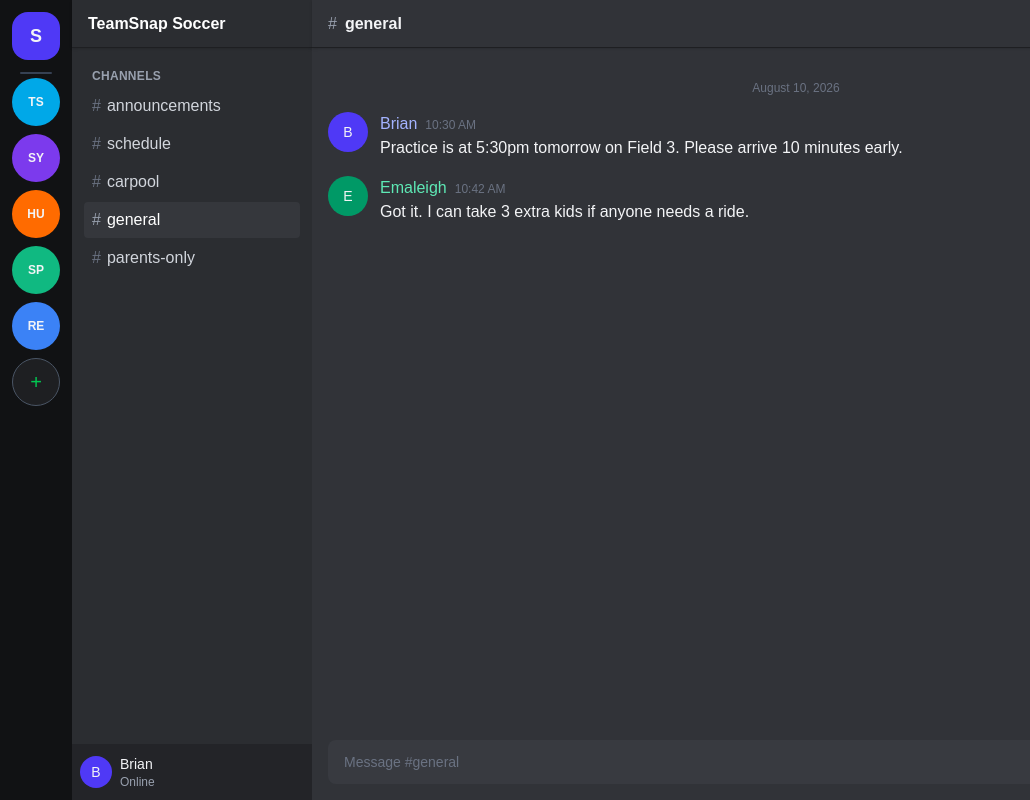
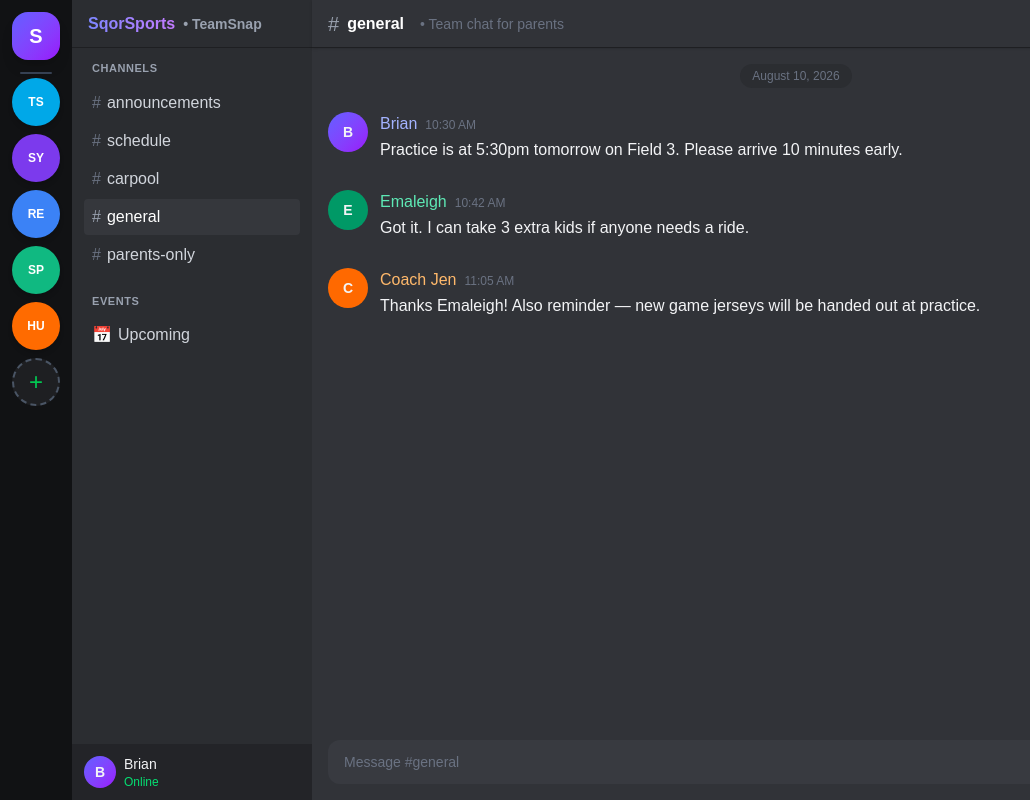
Before and after one commit to BriWilhite/sqorsports, a Next.js app: page / in a window 1280 px wide. Shown: the whole page, without its empty margins (0-1030 px from the left). Built offline with nearby package versions, Linux system fonts and the light colour scheme.

Commit message:
Polish UI toward concept direction

```diff
--- a/app/page.tsx
+++ b/app/page.tsx
@@ -1,134 +1,179 @@
 export default function Home() {
   return (
-    <div className="flex h-screen bg-[#1e1f22] text-gray-100">
+    <div className="flex h-screen bg-[#1e1f22] text-gray-100 overflow-hidden">
       {/* Servers Sidebar */}
-      <div className="w-[72px] bg-[#111214] flex flex-col items-center py-3 space-y-2">
-        {/* SqorSports home */}
-        <div className="w-12 h-12 rounded-2xl bg-indigo-600 flex items-center justify-center text-lg font-bold cursor-pointer hover:rounded-xl transition-all duration-200">
+      <div className="w-[72px] bg-[#111214] flex flex-col items-center py-3 space-y-2 flex-shrink-0">
+        {/* SqorSports Home */}
+        <div className="w-12 h-12 rounded-2xl bg-gradient-to-br from-indigo-500 to-purple-600 flex items-center justify-center text-white text-xl font-black cursor-pointer hover:rounded-xl transition-all duration-200 shadow-lg">
           S
         </div>
 
         <div className="w-8 h-[2px] bg-gray-700 rounded-full my-1"></div>
 
         {/* TeamSnap */}
-        <div className="w-12 h-12 rounded-full bg-[#00a8e8] flex items-center justify-center text-xs font-bold cursor-pointer hover:rounded-2xl transition-all duration-200" title="TeamSnap">
+        <div className="w-12 h-12 rounded-full bg-[#00a8e8] flex items-center justify-center text-white text-xs font-bold cursor-pointer hover:rounded-2xl transition-all duration-200 shadow-md" title="TeamSnap">
           TS
         </div>
 
         {/* SportsYou */}
-        <div className="w-12 h-12 rounded-full bg-[#7c3aed] flex items-center justify-center text-xs font-bold cursor-pointer hover:rounded-2xl transition-all duration-200" title="SportsYou">
+        <div className="w-12 h-12 rounded-full bg-[#7c3aed] flex items-center justify-center text-white text-xs font-bold cursor-pointer hover:rounded-2xl transition-all duration-200 shadow-md" title="SportsYou">
           SY
         </div>
 
+        {/* Remind */}
+        <div className="w-12 h-12 rounded-full bg-[#3b82f6] flex items-center justify-center text-white text-xs font-bold cursor-pointer hover:rounded-2xl transition-all duration-200 shadow-md" title="Remind">
+          RE
+        </div>
+
+        {/* Sprocket */}
+        <div className="w-12 h-12 rounded-full bg-[#10b981] flex items-center justify-center text-white text-xs font-bold cursor-pointer hover:rounded-2xl transition-all duration-200 shadow-md" title="Sprocket Sports">
+          SP
+        </div>
+
         {/* Hudl */}
-        <div className="w-12 h-12 rounded-full bg-[#ff6b00] flex items-center justify-center text-xs font-bold cursor-pointer hover:rounded-2xl transition-all duration-200" title="Hudl">
+        <div className="w-12 h-12 rounded-full bg-[#ff6b00] flex items-center justify-center text-white text-xs font-bold cursor-pointer hover:rounded-2xl transition-all duration-200 shadow-md" title="Hudl">
           HU
         </div>
 
-        {/* Sprocket */}
-        <div className="w-12 h-12 rounded-full bg-[#10b981] flex items-center justify-center text-xs font-bold cursor-pointer hover:rounded-2xl transition-all duration-200" title="Sprocket">
-          SP
-        </div>
-
-        {/* Remind */}
-        <div className="w-12 h-12 rounded-full bg-[#3b82f6] flex items-center justify-center text-xs font-bold cursor-pointer hover:rounded-2xl transition-all duration-200" title="Remind">
-          RE
-        </div>
-
-        {/* Add server */}
-        <div className="w-12 h-12 rounded-full bg-[#1e1f22] border border-gray-600 flex items-center justify-center text-xl text-green-500 cursor-pointer hover:rounded-2xl hover:bg-green-500 hover:text-white transition-all duration-200">
+        {/* Add Server */}
+        <div className="w-12 h-12 rounded-full bg-[#1e1f22] border-2 border-dashed border-gray-600 flex items-center justify-center text-2xl text-green-500 cursor-pointer hover:rounded-2xl hover:bg-green-500 hover:text-white hover:border-green-500 transition-all duration-200">
           +
         </div>
       </div>
 
       {/* Channels Sidebar */}
-      <div className="w-60 bg-[#2b2d31] flex flex-col">
-        <div className="h-12 px-4 flex items-center border-b border-[#1e1f22] font-semibold text-white shadow-sm">
-          TeamSnap Soccer
+      <div className="w-60 bg-[#2b2d31] flex flex-col flex-shrink-0">
+        <div className="h-12 px-4 flex items-center border-b border-[#1e1f22] font-semibold text-white">
+          <span className="bg-gradient-to-r from-indigo-400 to-purple-400 bg-clip-text text-transparent font-bold">
+            SqorSports
+          </span>
+          <span className="ml-2 text-gray-400 text-sm">• TeamSnap</span>
         </div>
 
-        <div className="flex-1 overflow-y-auto p-3 space-y-0.5">
-          <div className="text-xs font-semibold text-gray-400 uppercase tracking-wide px-2 mb-1 mt-2">
+        <div className="flex-1 overflow-y-auto p-3">
+          <div className="text-[11px] font-semibold text-gray-400 uppercase tracking-wider px-2 mb-2">
             Channels
           </div>
 
-          <div className="flex items-center px-2 py-1.5 rounded hover:bg-[#35373c] cursor-pointer text-gray-300">
-            <span className="mr-1.5 text-gray-500">#</span> announcements
+          <div className="space-y-0.5">
+            <div className="flex items-center px-2 py-1.5 rounded hover:bg-[#35373c] cursor-pointer text-gray-300 group">
+              <span className="text-gray-500 mr-1.5 group-hover:text-gray-300">#</span>
+              announcements
+            </div>
+            <div className="flex items-center px-2 py-1.5 rounded hover:bg-[#35373c] cursor-pointer text-gray-300 group">
+              <span className="text-gray-500 mr-1.5 group-hover:text-gray-300">#</span>
+              schedule
+            </div>
+            <div className="flex items-center px-2 py-1.5 rounded hover:bg-[#35373c] cursor-pointer text-gray-300 group">
+              <span className="text-gray-500 mr-1.5 group-hover:text-gray-300">#</span>
+              carpool
+            </div>
+            <div className="flex items-center px-2 py-1.5 rounded bg-[#35373c] cursor-pointer text-white">
+              <span className="text-gray-400 mr-1.5">#</span>
+              general
+            </div>
+            <div className="flex items-center px-2 py-1.5 rounded hover:bg-[#35373c] cursor-pointer text-gray-300 group">
+              <span className="text-gray-500 mr-1.5 group-hover:text-gray-300">#</span>
+              parents-only
+            </div>
           </div>
-          <div className="flex items-center px-2 py-1.5 rounded hover:bg-[#35373c] cursor-pointer text-gray-300">
-            <span className="mr-1.5 text-gray-500">#</span> schedule
+
+          <div className="text-[11px] font-semibold text-gray-400 uppercase tracking-wider px-2 mb-2 mt-5">
+            Events
           </div>
-          <div className="flex items-center px-2 py-1.5 rounded hover:bg-[#35373c] cursor-pointer text-gray-300">
-            <span className="mr-1.5 text-gray-500">#</span> carpool
-          </div>
-          <div className="flex items-center px-2 py-1.5 rounded bg-[#35373c] cursor-pointer text-white">
-            <span className="mr-1.5 text-gray-400">#</span> general
-          </div>
-          <div className="flex items-center px-2 py-1.5 rounded hover:bg-[#35373c] cursor-pointer text-gray-300">
-            <span className="mr-1.5 text-gray-500">#</span> parents-only
+          <div className="space-y-0.5">
+            <div className="flex items-center px-2 py-1.5 rounded hover:bg-[#35373c] cursor-pointer text-gray-300">
+              <span className="mr-1.5">📅</span>
+              Upcoming
+            </div>
           </div>
         </div>
 
         {/* User area */}
-        <div className="h-14 bg-[#232428] px-2 flex items-center">
-          <div className="w-8 h-8 rounded-full bg-indigo-600 flex items-center justify-center text-sm font-medium">
+        <div className="h-14 bg-[#232428] px-3 flex items-center gap-2">
+          <div className="w-8 h-8 rounded-full bg-gradient-to-br from-indigo-500 to-purple-600 flex items-center justify-center text-sm font-bold">
             B
           </div>
-          <div className="ml-2">
-            <div className="text-sm font-medium">Brian</div>
-            <div className="text-xs text-gray-400">Online</div>
+          <div className="flex-1 min-w-0">
+            <div className="text-sm font-medium truncate">Brian</div>
+            <div className="text-xs text-green-400">Online</div>
           </div>
         </div>
       </div>
 
       {/* Main Content */}
-      <div className="flex-1 flex flex-col bg-[#313338]">
+      <div className="flex-1 flex flex-col bg-[#313338] min-w-0">
         {/* Channel header */}
-        <div className="h-12 px-4 flex items-center border-b border-[#1e1f22] shadow-sm">
-          <span className="text-gray-400 mr-2">#</span>
-          <span className="font-semibold">general</span>
+        <div className="h-12 px-4 flex items-center border-b border-[#1e1f22] shadow-sm gap-2">
+          <span className="text-gray-400 text-xl">#</span>
+          <span className="font-semibold text-white">general</span>
+          <span className="text-gray-500 text-sm ml-2">• Team chat for parents</span>
         </div>
 
         {/* Messages */}
-        <div className="flex-1 overflow-y-auto p-4 space-y-4">
-          <div className="text-center text-xs text-gray-500 my-4">
-            August 10, 2026
+        <div className="flex-1 overflow-y-auto p-4 space-y-5">
+          <div className="flex justify-center">
+            <span className="text-xs text-gray-500 bg-[#2b2d31] px-3 py-1 rounded-full">
+              August 10, 2026
+            </span>
           </div>
 
-          <div className="flex group">
-            <div className="w-10 h-10 rounded-full bg-indigo-600 flex items-center justify-center text-sm font-medium flex-shrink-0">
+          {/* Message 1 */}
+          <div className="flex gap-3 hover:bg-[#2e3035] -mx-2 px-2 py-1 rounded">
+            <div className="w-10 h-10 rounded-full bg-gradient-to-br from-indigo-500 to-purple-600 flex items-center justify-center text-sm font-bold flex-shrink-0">
               B
             </div>
-            <div className="ml-3">
-              <div className="flex items-baseline">
+            <div>
+              <div className="flex items-baseline gap-2">
                 <span className="font-medium text-indigo-300">Brian</span>
-                <span className="text-xs text-gray-500 ml-2">10:30 AM</span>
+                <span className="text-xs text-gray-500">10:30 AM</span>
               </div>
-              <p className="text-gray-100">Practice is at 5:30pm tomorrow on Field 3. Please arrive 10 minutes early.</p>
+              <p className="text-gray-100 mt-0.5">
+                Practice is at 5:30pm tomorrow on Field 3. Please arrive 10 minutes early.
+              </p>
             </div>
           </div>
 
-          <div className="flex group">
-            <div className="w-10 h-10 rounded-full bg-emerald-600 flex items-center justify-center text-sm font-medium flex-shrink-0">
+          {/* Message 2 */}
+          <div className="flex gap-3 hover:bg-[#2e3035] -mx-2 px-2 py-1 rounded">
+            <div className="w-10 h-10 rounded-full bg-emerald-600 flex items-center justify-center text-sm font-bold flex-shrink-0">
               E
             </div>
-            <div className="ml-3">
-              <div className="flex items-baseline">
+            <div>
+              <div className="flex items-baseline gap-2">
                 <span className="font-medium text-emerald-300">Emaleigh</span>
-                <span className="text-xs text-gray-500 ml-2">10:42 AM</span>
+                <span className="text-xs text-gray-500">10:42 AM</span>
               </div>
-              <p className="text-gray-100">Got it. I can take 3 extra kids if anyone needs a ride.</p>
+              <p className="text-gray-100 mt-0.5">
+                Got it. I can take 3 extra kids if anyone needs a ride.
+              </p>
+            </div>
+          </div>
+
+          {/* Message 3 */}
+          <div className="flex gap-3 hover:bg-[#2e3035] -mx-2 px-2 py-1 rounded">
+            <div className="w-10 h-10 rounded-full bg-orange-500 flex items-center justify-center text-sm font-bold flex-shrink-0">
+              C
+            </div>
+            <div>
+              <div className="flex items-baseline gap-2">
+                <span className="font-medium text-orange-300">Coach Jen</span>
+                <span className="text-xs text-gray-500">11:05 AM</span>
+              </div>
+              <p className="text-gray-100 mt-0.5">
+                Thanks Emaleigh! Also reminder — new game jerseys will be handed out at practice.
+              </p>
             </div>
           </div>
         </div>
 
         {/* Message input */}
         <div className="p-4">
-          <div className="bg-[#383a40] rounded-lg px-4 py-3 flex items-center">
+          <div className="bg-[#383a40] rounded-xl px-4 py-3 flex items-center gap-3">
             <input
               type="text"
               placeholder="Message #general"
-              className="bg-transparent w-full text-sm focus:outline-none placeholder-gray-500"
+              className="bg-transparent w-full text-sm focus:outline-none placeholder-gray-500 text-gray-100"
             />
           </div>
         </div>
```
